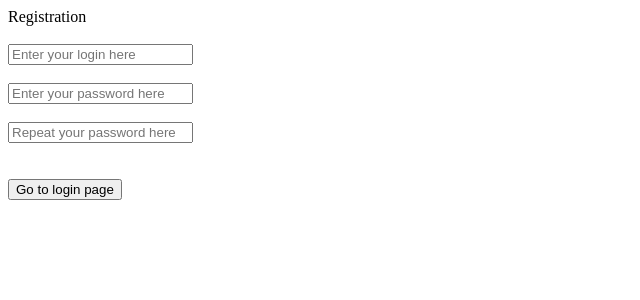
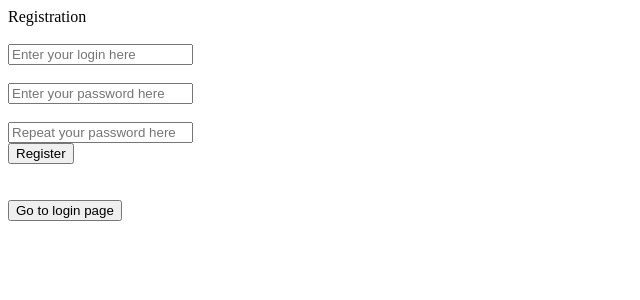
Before and after one commit to arseeenyyy/web4, a React (Create React App) app in the folder frontend/: page /register in a window 1280 px wide. Shown: the top 300 px of the page, without its empty margins (0-640 px from the left). Built offline with nearby package versions, Linux system fonts and the light colour scheme.

Commit message:
complete registration form

```diff
--- a/frontend/src/components/RegisterPage.jsx
+++ b/frontend/src/components/RegisterPage.jsx
@@ -25,6 +25,44 @@ const Register = () => {
     const [errorMessage, setErrorMessage] = useState('');
 
     const navigate = useNavigate();
+
+    const onButtonClick = async(e) => {
+        e.preventDefault();
+        setLoginError('');
+        setPasswordError('');
+        setErrorMessage('');
+
+        const errors = validateForm(login, password, repeat_password);
+        if (errors.login)
+            setLoginError(errors.login);
+        if (errors.password) setPasswordError(errors.password);
+        if (Object.keys(errors).length > 0) return;
+
+        const requestData = {
+            login: login,
+            password: password,
+        };
+        try {
+            const response = await fetch('http://localhost:8080/web4/register', {
+                method: 'POST',
+                headers: {
+                    'Content-Type': 'application/json',
+                },
+                body: JSON.stringify(requestData),
+            });
+            const result = await response.json();
+            console.log(response);
+            console.log(result);
+            if (response.ok) {
+                localStorage.setItem("id", result.message);
+                navigate('/main');
+            } else {
+                setErrorMessage(result.message);
+            }
+        } catch (error) {
+            setErrorMessage("Network error: " + error);
+        }
+    };
     return (
         <div className={'mainContainer'}>
             <div className={'titleContainer'}>
@@ -60,7 +98,7 @@ const Register = () => {
                 <label className="errorLabel">{passwordError}</label>
             </div>
             <div className={'inputContainer'}>
-                {/* <input  className={'inputButton'} type="button" onClick={onButtonClick} value={'Register'}/> */}
+                <input  className={'inputButton'} type="button" onClick={onButtonClick} value={'Register'}/>
             </div>
             <br />
             <div className={'inputContainer'}><label className='errorLabel'>{errorMessage}</label></div>
```
